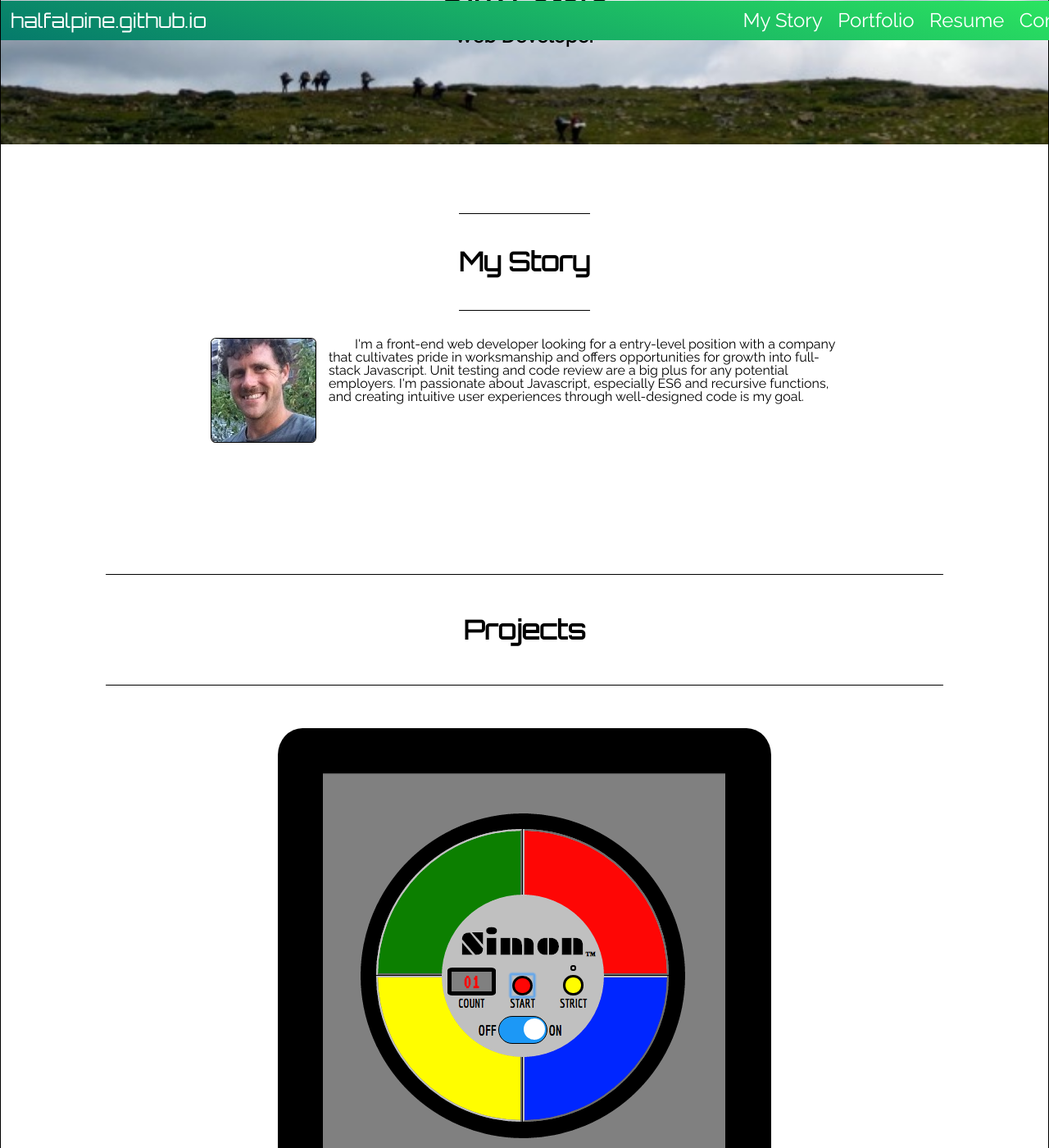
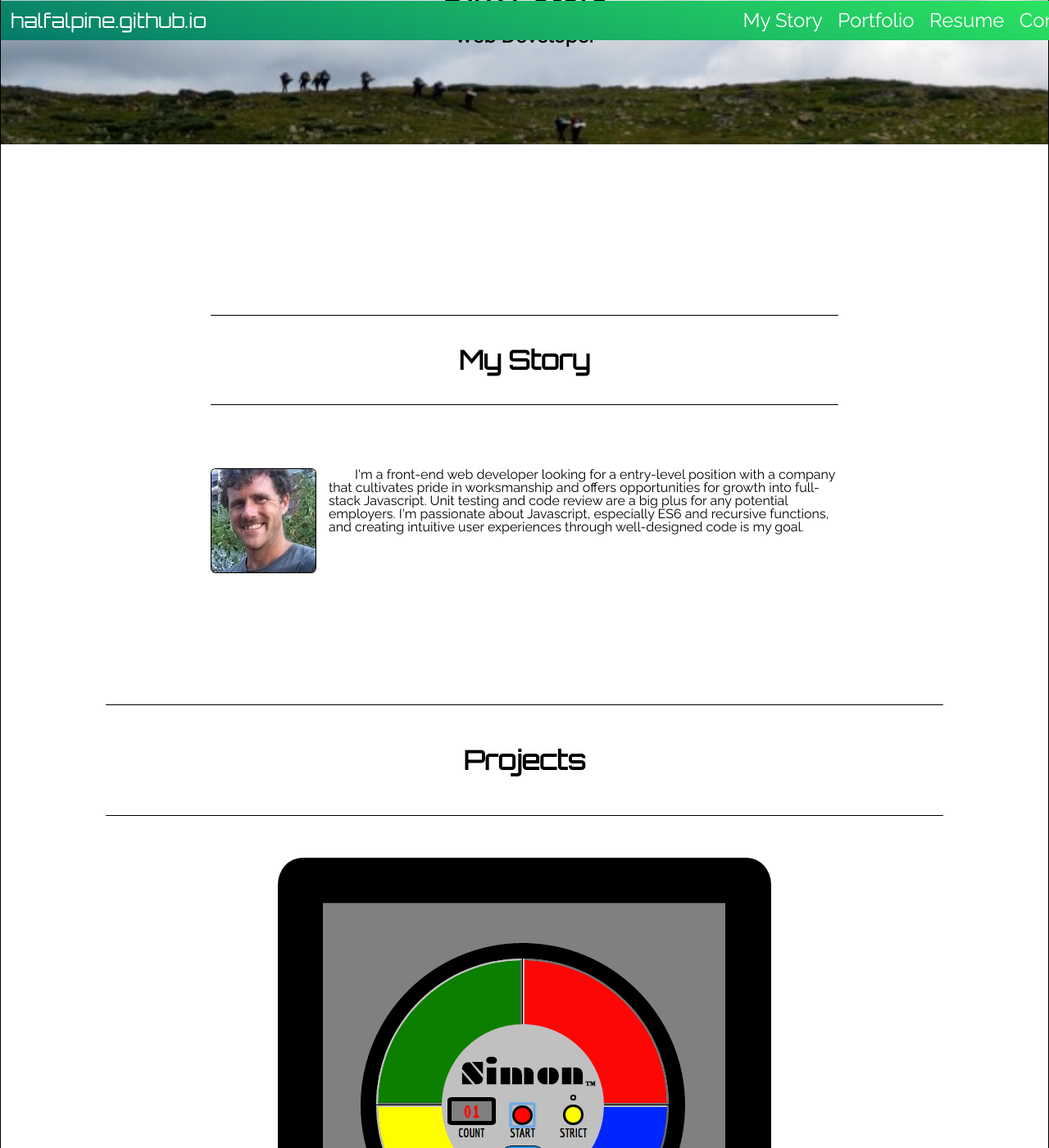
Before and after one commit to halfalpine/halfalpine.github.io, a Jekyll site: the page built from index.html, in a window 1280 px wide and 1400 px high, scrolled down 225 px. Shown: the whole window at 82% size. Built offline with Jekyll 4.4.1, drawn with Linux system fonts in a browser that asks for light colours; nearby versions of some CDN libraries.

Commit message:
Add ::before spacing to about-me section

```diff
--- a/_data/document.yml
+++ b/_data/document.yml
@@ -1,5 +1,5 @@
 sections:
-- {name: My Story, url: '#my-story'}
+- {name: My Story, url: '#about-me'}
 - {name: Portfolio, url: '#projects'}
 - {name: Resume, url: '#resume'}
 - {name: Contact, url: '#contact'}
--- a/_includes/about-me.html
+++ b/_includes/about-me.html
@@ -1,6 +1,8 @@
 <section id="about-me">
   <div class="container">
-    <div><span class="title">My Story</span></div>
+    <div class="title">
+      <span>My Story</span>
+    </div>
     <div id="bio">
       <div id="bio-img"><img id="head-shot" src="images/about-me/headshot.jpg"></div>
       <div id="bio-p"><p id="my-story">I'm a front-end web developer looking for a entry-level position with a company that cultivates pride in worksmanship and offers opportunities for growth into full-stack Javascript. Unit testing and code review are a big plus for any potential employers. I'm passionate about Javascript, especially ES6 and recursive functions, and creating intuitive user experiences through well-designed code is my goal.</p></div>
--- a/_includes/contact.html
+++ b/_includes/contact.html
@@ -1,6 +1,8 @@
 <section id="contact">
   <div class="container">
-    <span class="title">Contact</span>
+    <div class="title">
+    <span>Contact</span>
+  </div>
     <div id="links-box">
       <div class="contact" id="email">
         <a href="mailto:rocksandwoks@gmail.com">
--- a/_includes/resume.html
+++ b/_includes/resume.html
@@ -1,6 +1,8 @@
 <section id="resume">
   <div class="container">
-    <span class="title">Resume</span>
+    <div class="title">
+    <span>Resume</span>
+    </div>
     <section id="employment">
     <header>
       <h2 class="resume-section">Employment Experience</h2>
--- a/_sass/_about-me.sass
+++ b/_sass/_about-me.sass
@@ -1,7 +1,10 @@
 #about-me
   width: 80%
   margin: 10% auto 0
-  text-align: center
+  &:before
+    content: ''
+    display: block
+    height: 5em
 
   #bio
     margin-top: 10%
```
